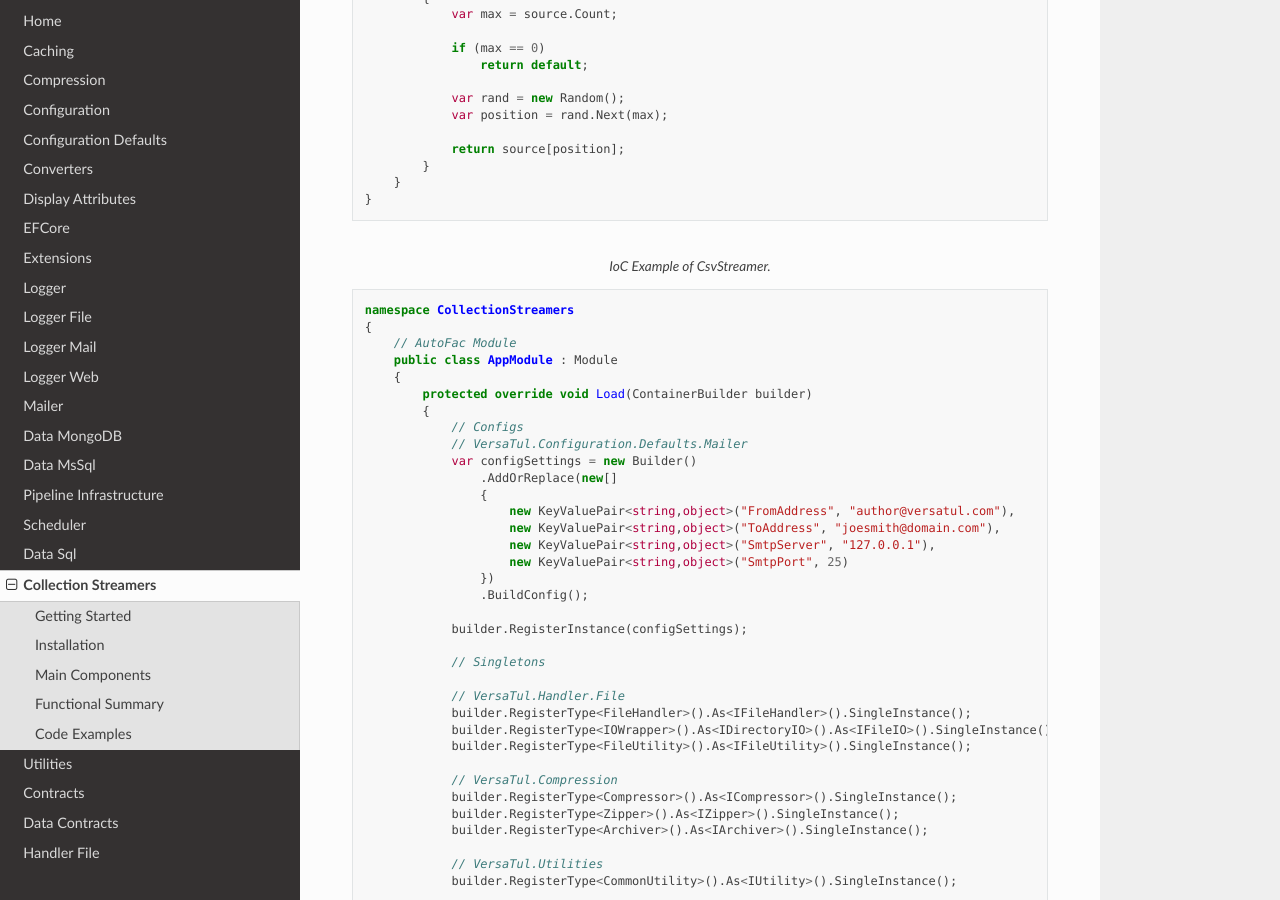
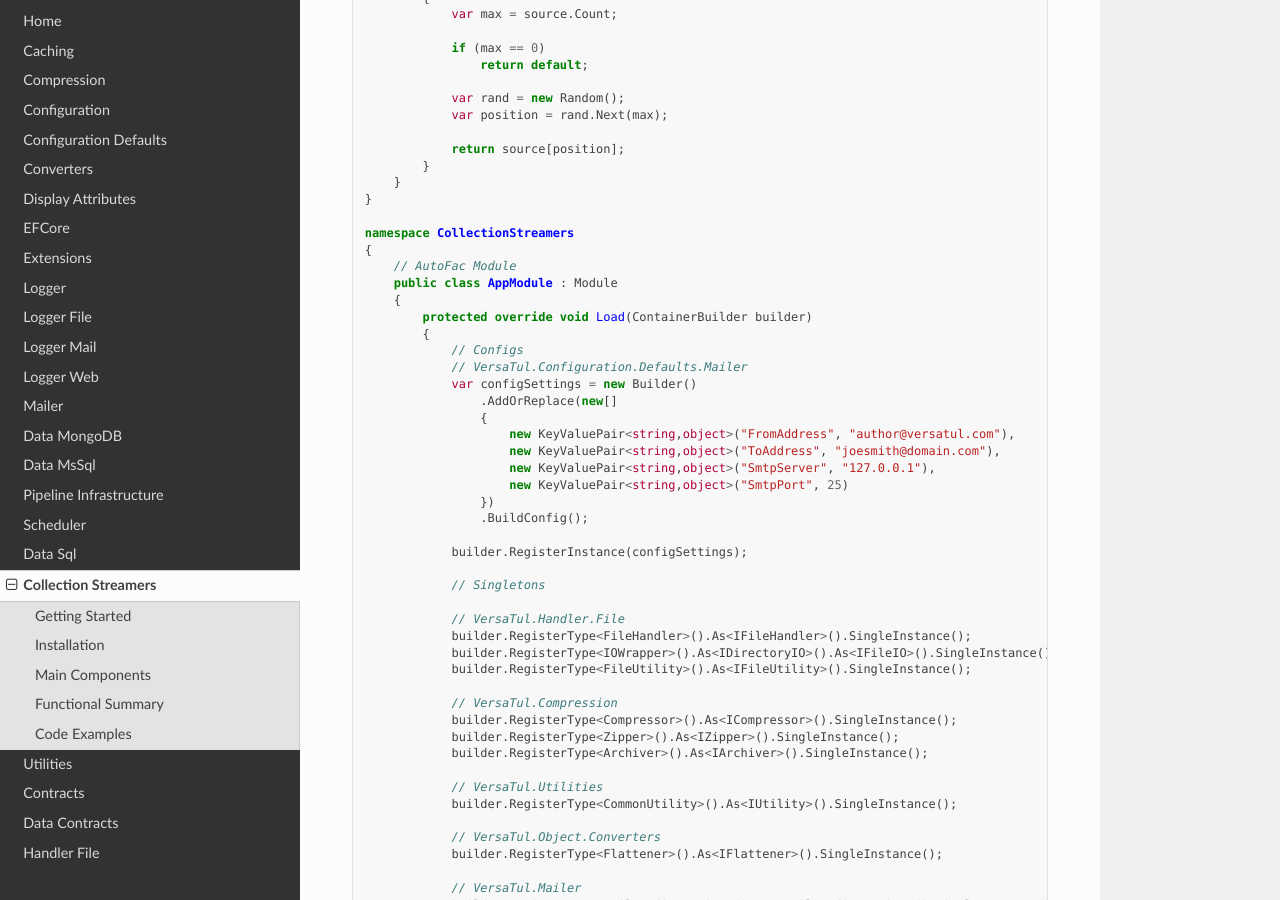
Before and after one commit to BjornWilliams/DocsVersaTul, a Sphinx documentation site: the page built from docs/source/streamers.rst, in a window 1280 px wide and 900 px high, scrolled down 2817 px. Built offline with Sphinx 7.4.7 and the Read the Docs theme 2.0.0, drawn with Linux system fonts in a browser that asks for light colours.

Commit message:
Update streamers.rst

```diff
--- a/docs/source/streamers.rst
+++ b/docs/source/streamers.rst
@@ -144,10 +144,6 @@ Code Examples
         }
     }
 
-
-.. code-block:: c#
-    :caption: IoC Example of CsvStreamer.
-
     namespace CollectionStreamers
     {
         // AutoFac Module
```
